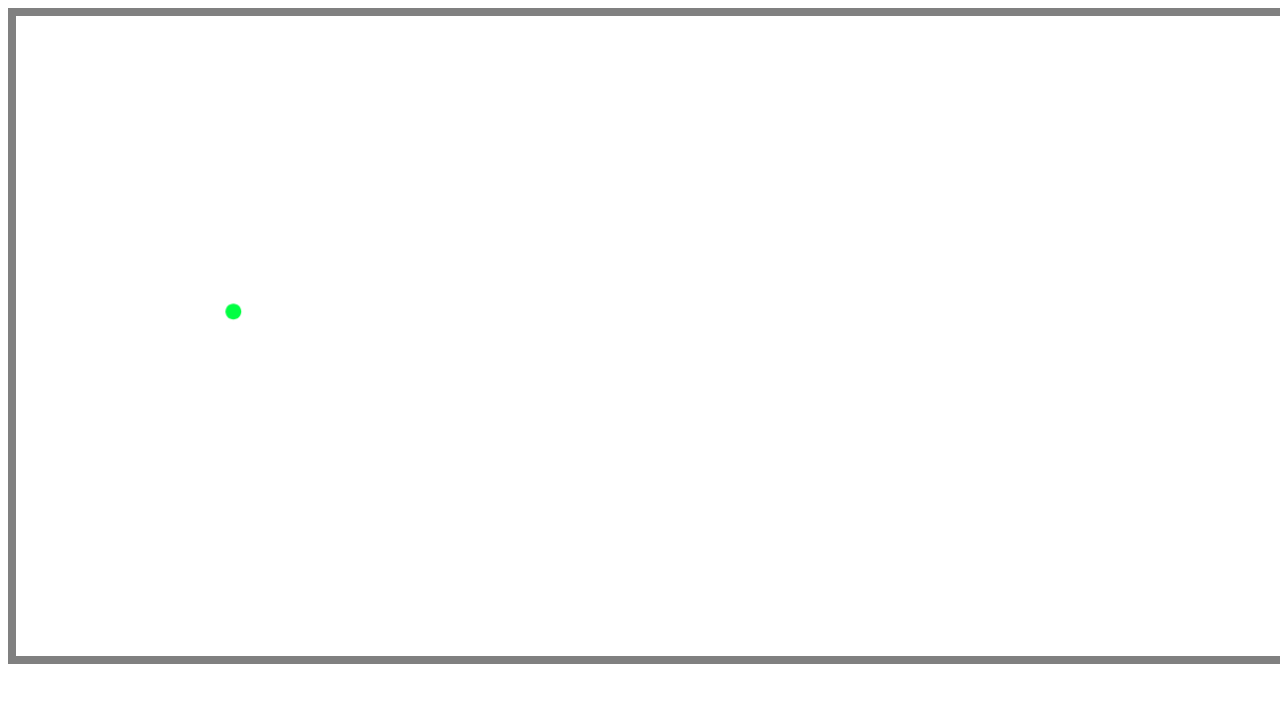
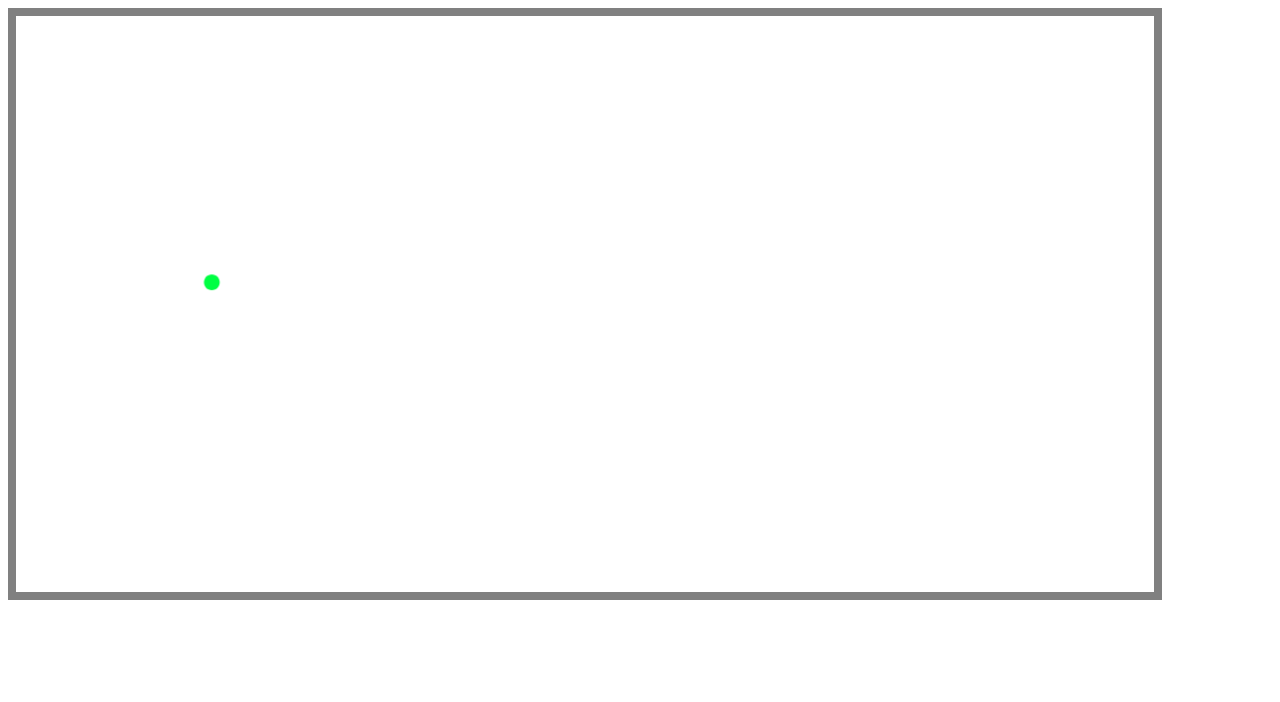
Before and after one commit to 0-zM/paperbox, a plain HTML site: page snakely.html in a window 1280 px wide. Drawn offline with Linux system fonts and the light colour scheme.

Commit message:
Update snakely.html

```diff
--- a/snakely.html
+++ b/snakely.html
@@ -55,6 +55,6 @@ tool.onMouseMove = function(event) {
     <style></style>
 </head>
 <body>
-<canvas id="myCanvas" data.paper.resize="true" style="width:100%;height:100%;border:8px solid grey"></canvas>
+<canvas id="myCanvas" data.paper.resize="true" style="width:90%;height:100%;border:8px solid grey"></canvas>
 </body>
 </html>
```
